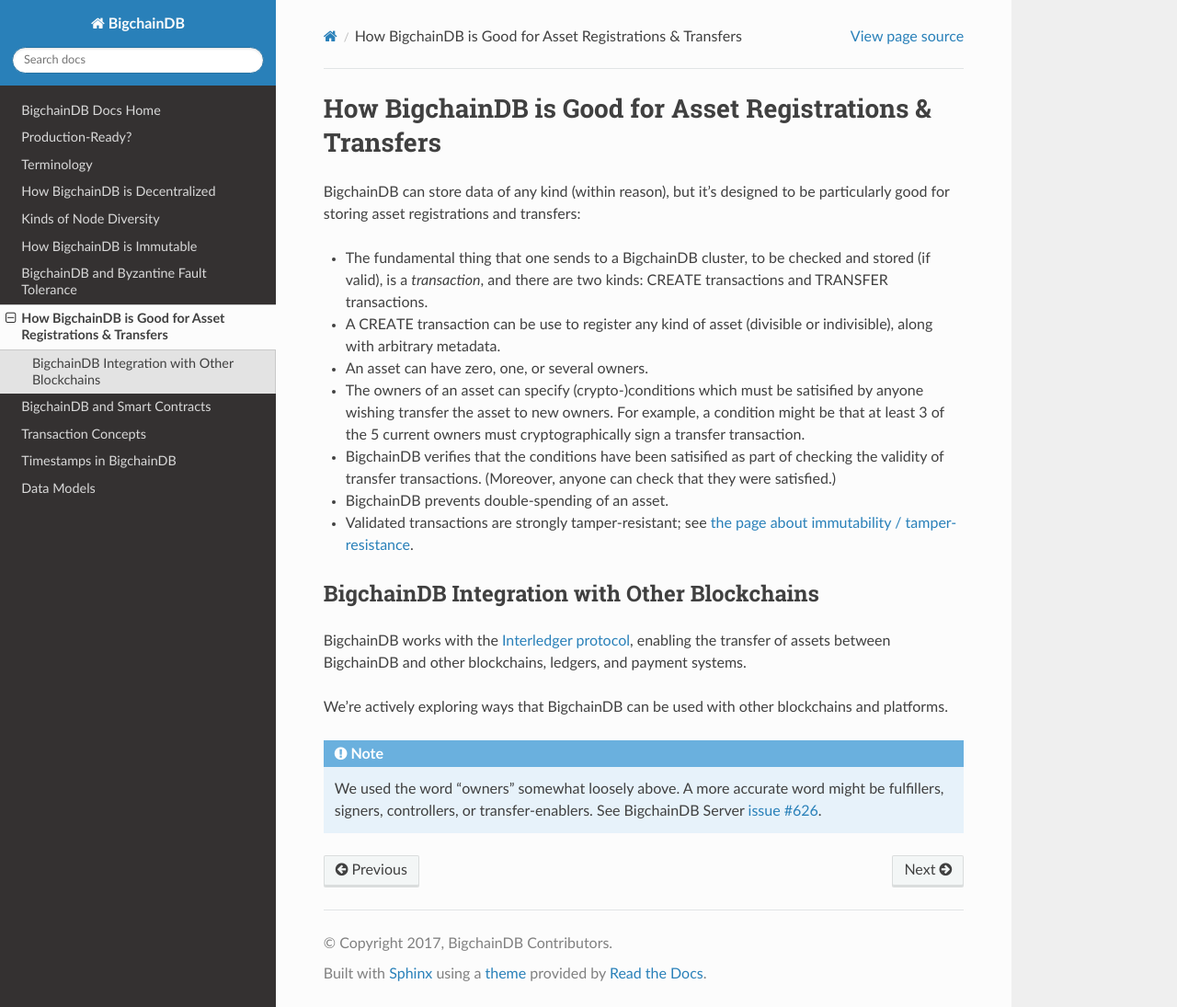
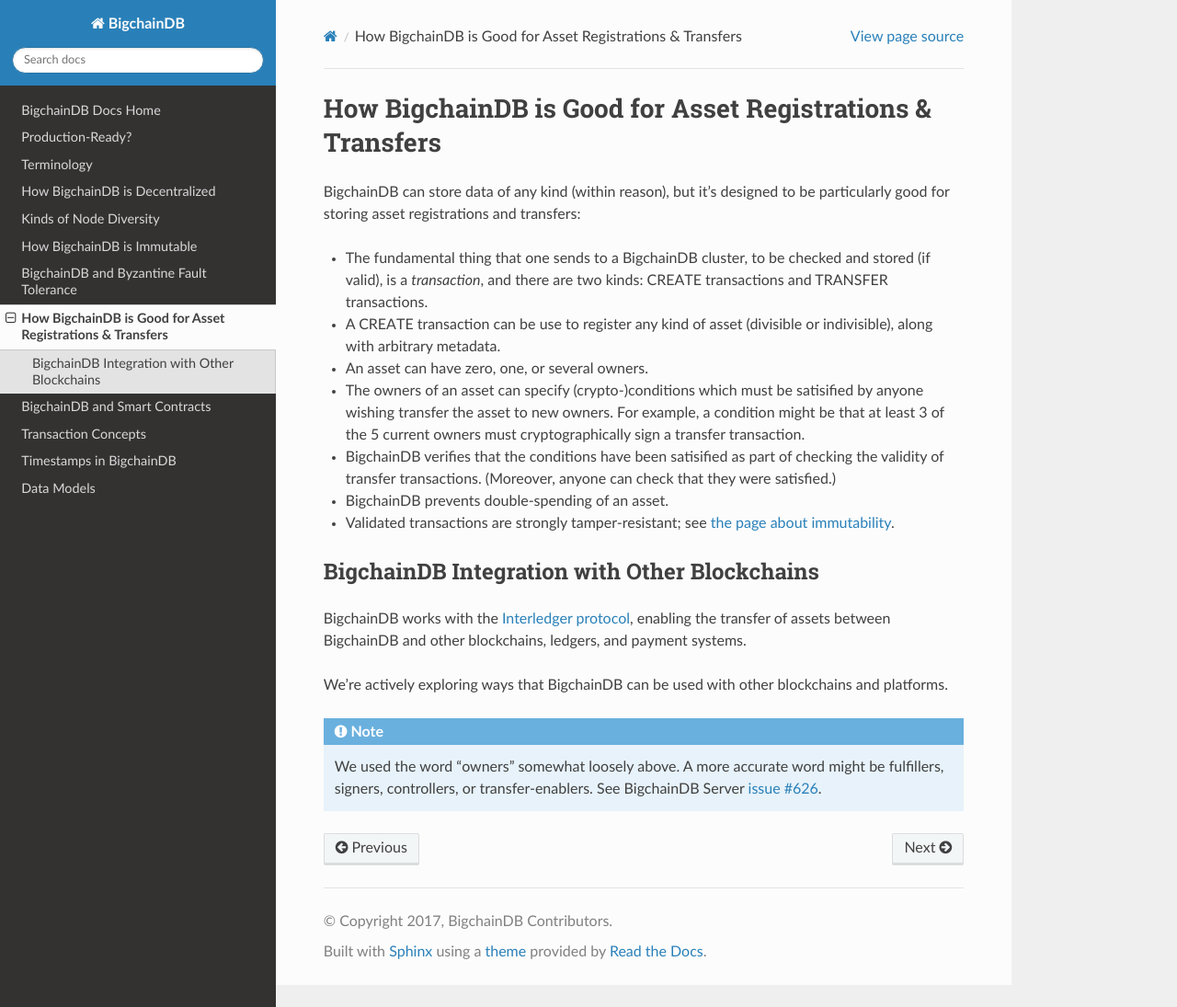
Before and after one commit to bigchaindb/bigchaindb, a Sphinx documentation site: the page built from docs/root/source/assets.rst, in a window 1280 px wide and 1095 px high. Shown: the whole window at 92% size. Built offline with Sphinx 7.4.7 and the Read the Docs theme 2.0.0, drawn with Linux system fonts in a browser that asks for light colours.

Commit message:
Updated text linking to the page about immutability

```diff
--- a/docs/root/source/assets.rst
+++ b/docs/root/source/assets.rst
@@ -9,7 +9,7 @@
 * The owners of an asset can specify (crypto-)conditions which must be satisified by anyone wishing transfer the asset to new owners. For example, a condition might be that at least 3 of the 5 current owners must cryptographically sign a transfer transaction.
 * BigchainDB verifies that the conditions have been satisified as part of checking the validity of transfer transactions. (Moreover, anyone can check that they were satisfied.)
 * BigchainDB prevents double-spending of an asset.
-* Validated transactions are strongly tamper-resistant; see :doc:`the page about immutability / tamper-resistance <immutable>`.
+* Validated transactions are strongly tamper-resistant; see :doc:`the page about immutability <immutable>`.
 
 
 BigchainDB Integration with Other Blockchains
```
